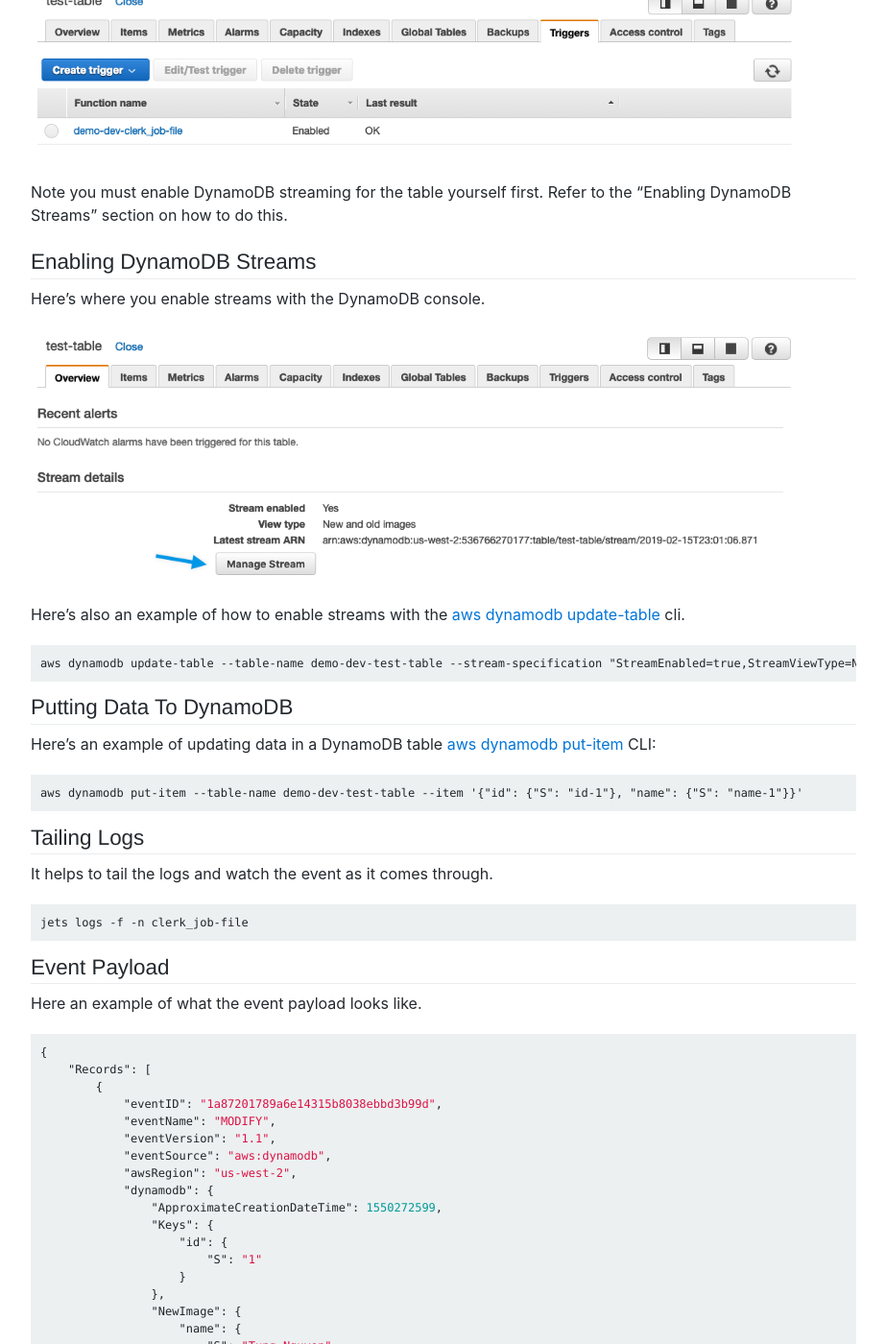
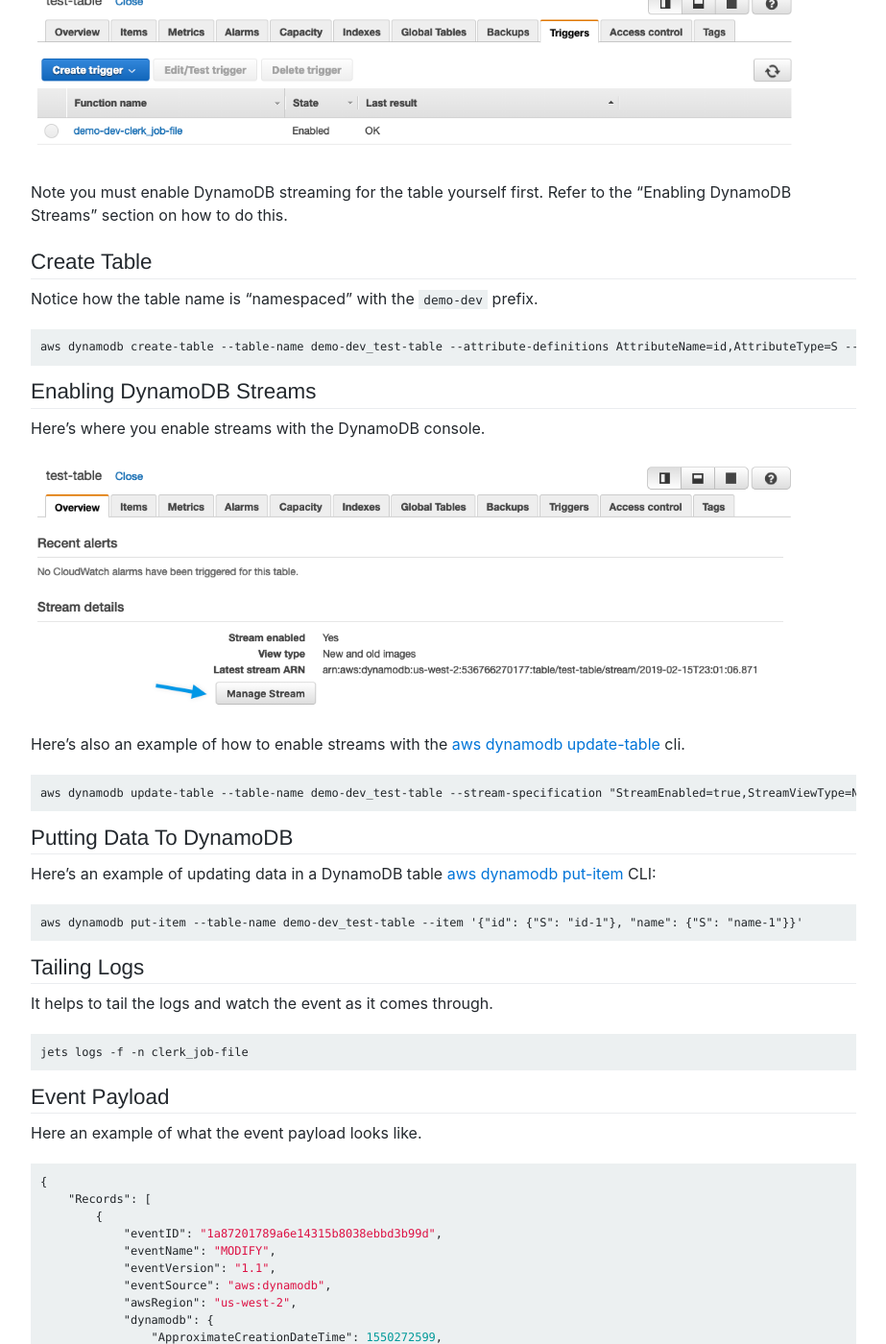
Before and after one commit to rubyonjets/jets-docs, a Jekyll site: the page built from _docs/events/dynamodb.md, in a window 1280 px wide and 1400 px high, scrolled down 1202 px. Shown: the whole window at 96% size, without its empty margins (238-1161 px from the left). Built offline with Jekyll 4.4.1, drawn with Linux system fonts in a browser that asks for light colours; a script that is not in the unit is left out; some of the changed text lies outside the part shown.

````diff
--- a/_docs/events/dynamodb.md
+++ b/_docs/events/dynamodb.md
@@ -22,20 +22,26 @@ app/jobs/clerk_job.rb
 
 ```ruby
 class ClerkJob < ApplicationJob
-  dynamodb_event "test-table" # existing table: demo-dev-test-table
+  dynamodb_event "test-table" # existing table: demo-dev_test-table
   def file
     puts "event #{JSON.dump(event)}"
   end
 end
 ```
 
-**Note**: The dynamodb table name is prefixed with the project namespace as of Jets 5 via [Dynomite 2]({% link _docs/database/dynamodb.md %}). For example: `test-table => demo-dev-test-table`. You can adjust this behavior with `config.events.dynamodb.table_namespace`. See: [Config Reference]({% link _docs/config/reference.md %}).
+**Note**: The dynamodb table name is prefixed with the project namespace as of Jets 5 via [Dynomite 2]({% link _docs/database/dynamodb.md %}). For example: `test-table => demo-dev_test-table`. You can adjust this behavior with `config.events.dynamodb.table_namespace`. See: [Config Reference]({% link _docs/config/reference.md %}).
 
 Here's the DynamoDB Lambda function trigger.
 
 ![](/img/docs/dynamodb-trigger.png)
 
 Note you must enable DynamoDB streaming for the table yourself first.  Refer to the "Enabling DynamoDB Streams" section on how to do this.
+
+## Create Table
+
+Notice how the table name is "namespaced" with the `demo-dev` prefix.
+
+    aws dynamodb create-table --table-name demo-dev_test-table --attribute-definitions AttributeName=id,AttributeType=S --key-schema AttributeName=id,KeyType=HASH --billing-mode PAY_PER_REQUEST
 
 ## Enabling DynamoDB Streams
 
@@ -45,14 +51,14 @@ Here's where you enable streams with the DynamoDB console.
 
 Here's also an example of how to enable streams with the [aws dynamodb update-table](https://docs.aws.amazon.com/cli/latest/reference/dynamodb/update-table.html) cli.
 
-    aws dynamodb update-table --table-name demo-dev-test-table --stream-specification "StreamEnabled=true,StreamViewType=NEW_AND_OLD_IMAGES"
+    aws dynamodb update-table --table-name demo-dev_test-table --stream-specification "StreamEnabled=true,StreamViewType=NEW_AND_OLD_IMAGES"
 
 
 ## Putting Data To DynamoDB
 
 Here's an example of updating data in a DynamoDB table [aws dynamodb put-item](https://docs.aws.amazon.com/cli/latest/reference/dynamodb/put-item.html) CLI:
 
-    aws dynamodb put-item --table-name demo-dev-test-table --item '{"id": {"S": "id-1"}, "name": {"S": "name-1"}}'
+    aws dynamodb put-item --table-name demo-dev_test-table --item '{"id": {"S": "id-1"}, "name": {"S": "name-1"}}'
 
 ## Tailing Logs
 
--- a/_includes/sidebar.html
+++ b/_includes/sidebar.html
@@ -6,6 +6,12 @@
       </li>
       <li><a href="/docs/remote/">Remote</a>
         <ul>{% include render/category.html category="remote" %}</ul>
+      </li>
+      <li><a href="/docs/events/">Events</a>
+        <ul>{% include render/category.html category="events" %}</ul>
+      </li>
+      <li><a href="/docs/custom/">Custom</a>
+        <ul>{% include render/category.html category="custom" %}</ul>
       </li>
     </ul>
   </section>
````
Also changed, not shown: _docs/docker/build-args.md (+3 -3 lines), _docs/docker/dockerfile/private-repos.md (+2 -2 lines), _docs/remote/codebuild.md (+4 -4 lines), _docs/remote/hooks.md (+1 -1 lines).
